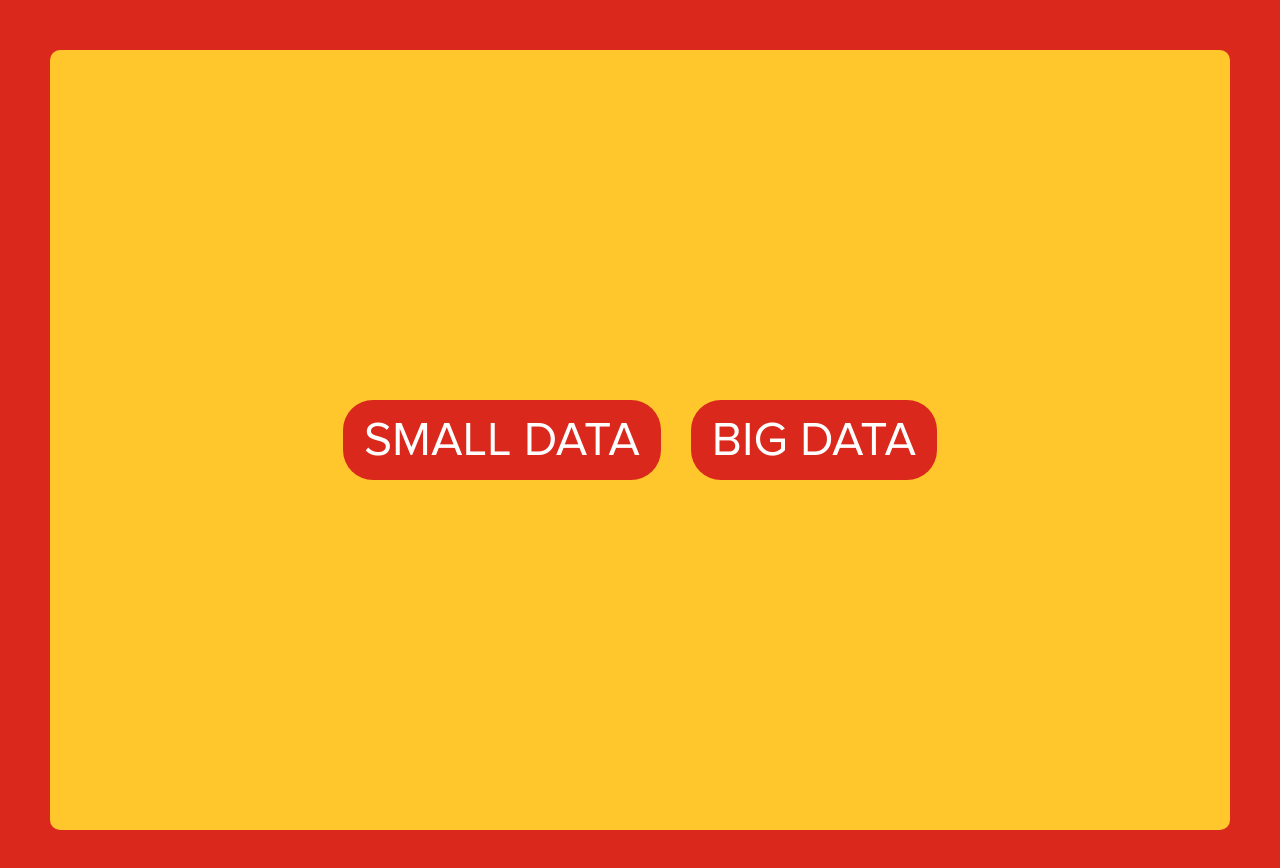
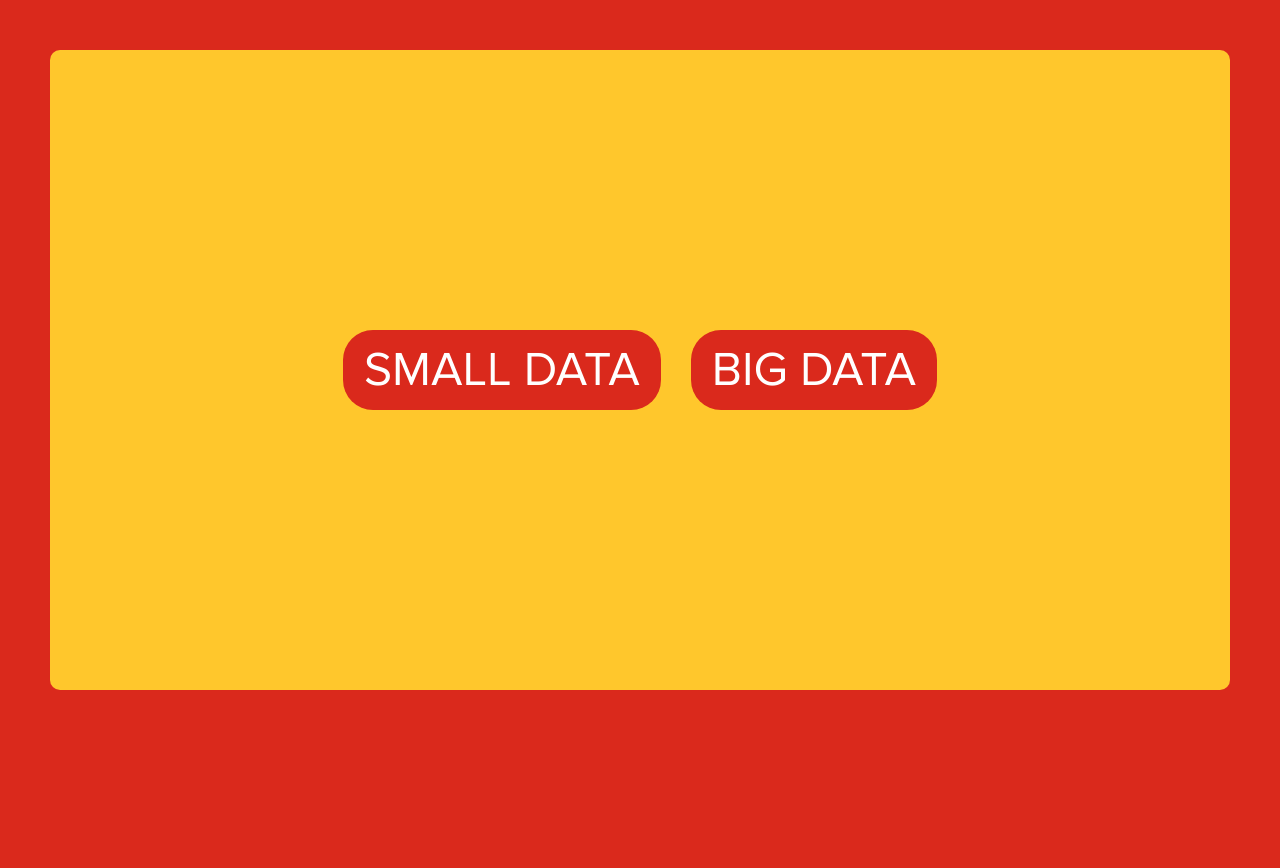
Before and after one commit to Dmitriev-Nikolay/react-table, a React (Create React App) app: page / in a window 1280 px wide. Shown: the top 868 px of the page. After the commit the page ends 800 px from the top, so only its background shows below. Built offline with nearby package versions, Linux system fonts and the light colour scheme.

Commit message:
# 9.1 final
fix bug scroll

```diff
--- a/src/scss/app.scss
+++ b/src/scss/app.scss
@@ -115,7 +115,7 @@ body {
     display: flex;
     justify-content: center;
     align-items: center;
-    height: calc(100vh - 100px);
+    height: 70vh;
   }
 
   &__form {
--- a/src/scss/components/_loading.scss
+++ b/src/scss/components/_loading.scss
@@ -3,7 +3,7 @@
 .loading {
     display: flex;
     width: 100%;
-    height: 85vh;
+    height: 70vh;
     flex-direction: column;
     align-items: center;
     justify-content: center;
--- a/src/scss/libs/_normalize.scss
+++ b/src/scss/libs/_normalize.scss
@@ -11,6 +11,8 @@ html {
   -ms-text-size-adjust: 100%;
   -webkit-text-size-adjust: 100%;
   scroll-behavior: smooth;
+  overflow-x: hidden;
+  margin-right: calc(-1 * (100vw - 100%));
 }
 
 body {
```
